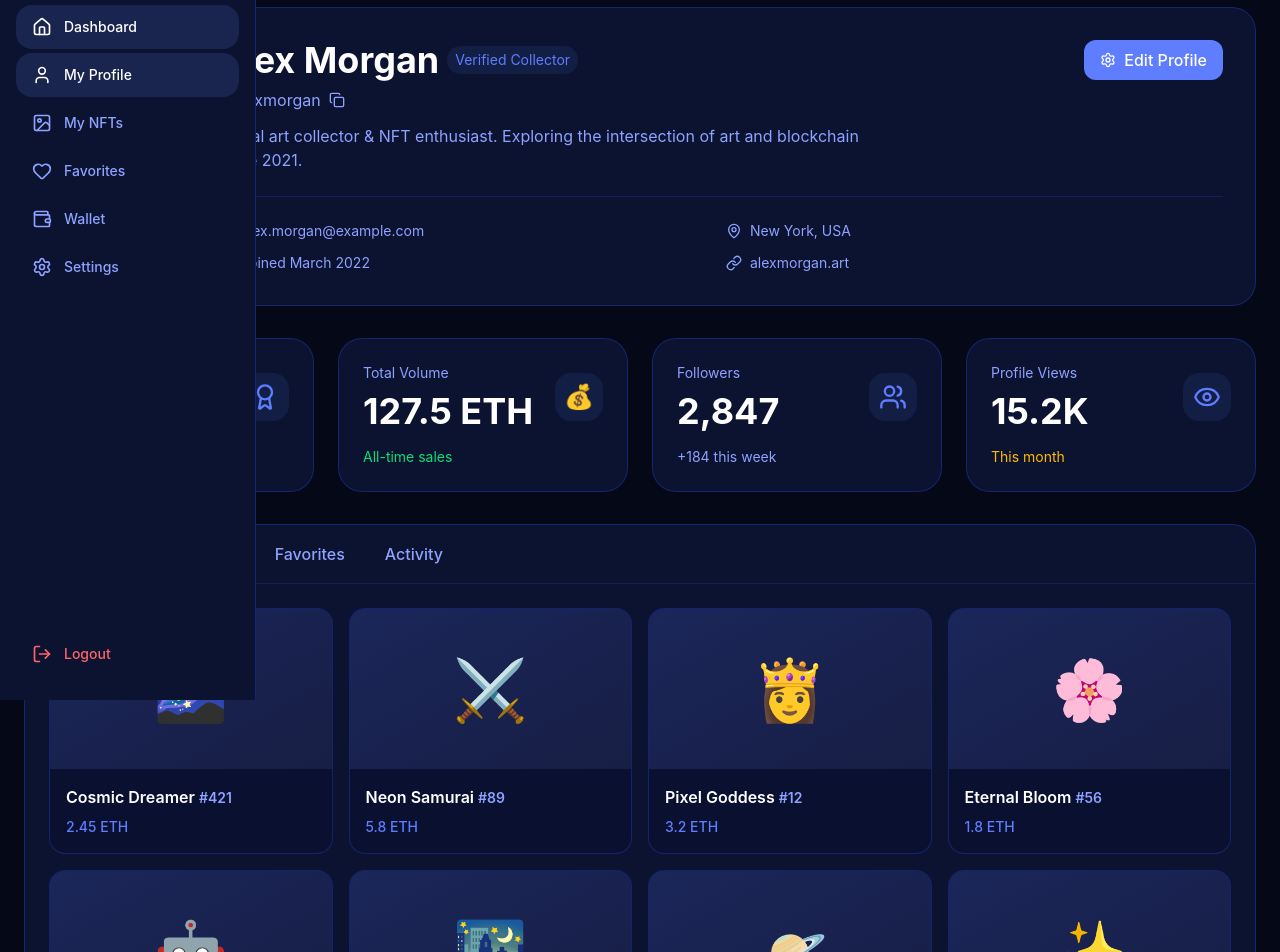
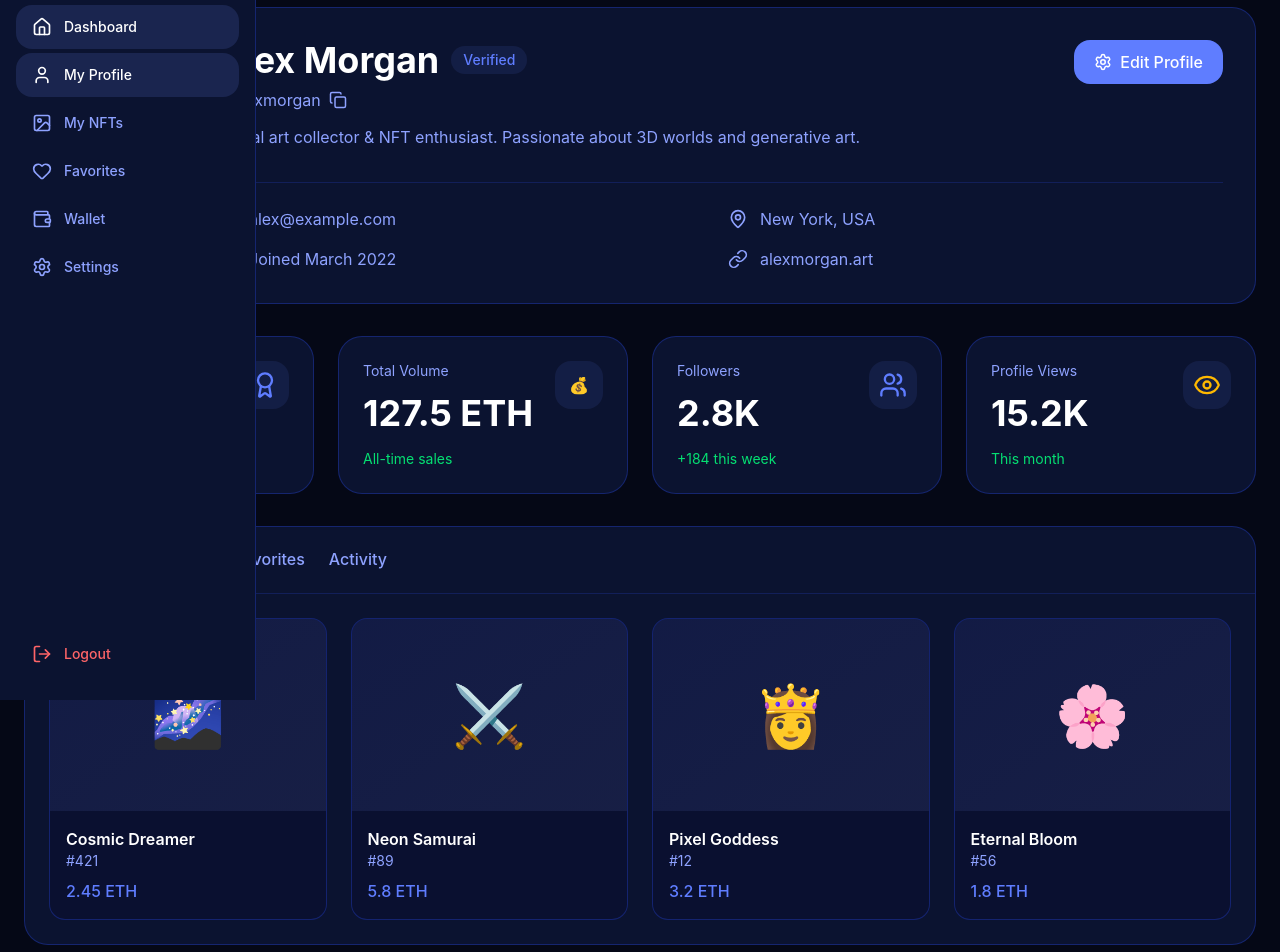
Before and after one commit to Goodness-MArcel/play, a React app in the folder frontend/: page /dashboard/profile in a window 1280 px wide. Shown: the part 100-1052 px from the top of the page. Built offline with nearby package versions, Linux system fonts and the light colour scheme; the HTML template or start-up script is replaced by a standard one.

Commit message:
updated profile page

```diff
--- a/frontend/user/Profile.jsx
+++ b/frontend/user/Profile.jsx
@@ -3,59 +3,67 @@ import { Settings, Copy, Mail, MapPin, Calendar, Link as LinkIcon, Users, Award,
 
 function MyProfile() {
   return (
-    <div className="space-y-6 sm:space-y-8 overflow-hidden">
+    <div className="max-w-7xl mx-auto space-y-6 md:space-y-8">
       {/* Profile Header */}
-      <div className="bg-[#0b1330] border border-[#2d4fff]/30 rounded-2xl sm:rounded-3xl p-6 sm:p-8">
+      <div className="bg-[#0b1330] border border-[#2d4fff]/30 rounded-3xl overflow-hidden">
+        <div className="p-6 md:p-8">
           <div className="flex flex-col md:flex-row gap-6 md:gap-8">
-          {/* Avatar Section */}
-          <div className="flex flex-col items-center md:items-start">
+            {/* Avatar */}
+            <div className="flex flex-col items-center md:items-start flex-shrink-0">
               <div className="relative">
-              <div className="w-24 h-24 sm:w-32 sm:h-32 bg-gradient-to-br from-[#5f7dff] to-[#8ea2ff] rounded-3xl flex items-center justify-center text-4xl sm:text-5xl">
+                <div className="w-28 h-28 md:w-32 md:h-32 bg-gradient-to-br from-[#5f7dff] to-[#8ea2ff] rounded-3xl flex items-center justify-center text-5xl shadow-xl">
                   👨‍🎨
                 </div>
-              <button className="absolute bottom-0 right-0 bg-[#5f7dff] p-1.5 sm:p-2 rounded-xl hover:bg-[#4a68e0] transition-colors">
-                <Edit2 size={14} className="sm:w-4 sm:h-4 text-white" />
+                <button className="absolute -bottom-1 -right-1 bg-[#5f7dff] p-2 rounded-xl hover:bg-[#4a68e0] transition-all">
+                  <Edit2 size={18} className="text-white" />
                 </button>
               </div>
-            <button className="mt-4 text-[#5f7dff] text-xs sm:text-sm hover:underline">Change Avatar</button>
+              <button className="mt-4 text-[#5f7dff] text-sm hover:underline">Change Avatar</button>
             </div>
 
             {/* Profile Info */}
             <div className="flex-1">
-            <div className="flex flex-wrap items-start justify-between gap-4">
+              <div className="flex flex-col sm:flex-row sm:items-start justify-between gap-4">
                 <div>
-                <div className="flex items-center gap-2 flex-wrap">
-                  <h1 className="text-2xl sm:text-3xl md:text-4xl font-bold">Alex Morgan</h1>
-                  <span className="px-2 py-1 bg-[#5f7dff]/10 text-[#5f7dff] text-xs sm:text-sm rounded-full">Verified Collector</span>
+                  <div className="flex items-center gap-3">
+                    <h1 className="text-3xl md:text-4xl font-bold">Alex Morgan</h1>
+                    <span className="px-3 py-1 bg-[#5f7dff]/10 text-[#5f7dff] text-sm rounded-full font-medium">Verified</span>
                   </div>
                   <div className="flex items-center gap-2 mt-2">
-                  <span className="text-[#8ea2ff] text-sm sm:text-base">@alexmorgan</span>
-                  <button className="text-[#8ea2ff] hover:text-[#5f7dff] transition">
-                    <Copy size={14} className="sm:w-4 sm:h-4" />
+                    <span className="text-[#8ea2ff]">@alexmorgan</span>
+                    <button className="text-[#8ea2ff] hover:text-white transition">
+                      <Copy size={18} />
                     </button>
                   </div>
-                <p className="text-[#8ea2ff] text-sm sm:text-base mt-3 max-w-2xl">
-                  Digital art collector & NFT enthusiast. Exploring the intersection of art and blockchain since 2021.
+                  <p className="text-[#8ea2ff] mt-3 leading-relaxed">
+                    Digital art collector & NFT enthusiast. Passionate about 3D worlds and generative art.
                   </p>
                 </div>
-              <button className="px-4 py-2 bg-[#5f7dff] hover:bg-[#4a68e0] rounded-xl text-white text-sm sm:text-base font-medium transition-colors flex items-center gap-2">
-                <Settings size={16} className="sm:w-4 sm:h-4" /> Edit Profile
+
+                <button className="px-5 py-2.5 bg-[#5f7dff] hover:bg-[#4a68e0] rounded-2xl text-white font-medium flex items-center gap-2 transition self-start">
+                  <Settings size={18} />
+                  Edit Profile
                 </button>
               </div>
 
-            {/* Contact Info Grid */}
-            <div className="grid grid-cols-1 sm:grid-cols-2 gap-3 mt-6 pt-6 border-t border-[#2d4fff]/20">
-              <div className="flex items-center gap-2 text-[#8ea2ff] text-xs sm:text-sm">
-                <Mail size={14} className="sm:w-4 sm:h-4" /> alex.morgan@example.com
+              {/* Contact Info */}
+              <div className="grid grid-cols-1 sm:grid-cols-2 gap-4 mt-8 pt-6 border-t border-[#2d4fff]/20">
+                <div className="flex items-center gap-3 text-[#8ea2ff]">
+                  <Mail size={20} />
+                  <span>alex@example.com</span>
                 </div>
-              <div className="flex items-center gap-2 text-[#8ea2ff] text-xs sm:text-sm">
-                <MapPin size={14} className="sm:w-4 sm:h-4" /> New York, USA
+                <div className="flex items-center gap-3 text-[#8ea2ff]">
+                  <MapPin size={20} />
+                  <span>New York, USA</span>
                 </div>
-              <div className="flex items-center gap-2 text-[#8ea2ff] text-xs sm:text-sm">
-                <Calendar size={14} className="sm:w-4 sm:h-4" /> Joined March 2022
+                <div className="flex items-center gap-3 text-[#8ea2ff]">
+                  <Calendar size={20} />
+                  <span>Joined March 2022</span>
                 </div>
-              <div className="flex items-center gap-2 text-[#8ea2ff] text-xs sm:text-sm">
-                <LinkIcon size={14} className="sm:w-4 sm:h-4" /> alexmorgan.art
+                <div className="flex items-center gap-3 text-[#8ea2ff]">
+                  <LinkIcon size={20} />
+                  <span>alexmorgan.art</span>
+                </div>
               </div>
             </div>
           </div>
@@ -63,73 +71,39 @@ function MyProfile() {
       </div>
 
       {/* Stats Cards */}
-      <div className="grid grid-cols-1 sm:grid-cols-2 lg:grid-cols-4 gap-4 sm:gap-6">
-        <div className="bg-[#0b1330] border border-[#2d4fff]/30 rounded-2xl sm:rounded-3xl p-4 sm:p-6">
-          <div className="flex items-center justify-between">
+      <div className="grid grid-cols-2 md:grid-cols-4 gap-4 md:gap-6">
+        {[
+          { label: "Total NFTs", value: "248", change: "+12 this month", icon: <Award size={28} />, color: "text-[#5f7dff]" },
+          { label: "Total Volume", value: "127.5 ETH", change: "All-time sales", icon: "💰" },
+          { label: "Followers", value: "2.8K", change: "+184 this week", icon: <Users size={28} />, color: "text-[#5f7dff]" },
+          { label: "Profile Views", value: "15.2K", change: "This month", icon: <Eye size={28} />, color: "text-amber-400" },
+        ].map((stat, i) => (
+          <div key={i} className="bg-[#0b1330] border border-[#2d4fff]/30 rounded-3xl p-6">
+            <div className="flex justify-between items-start">
               <div>
-              <p className="text-[#8ea2ff] text-xs sm:text-sm">Total NFTs</p>
-              <p className="text-2xl sm:text-3xl md:text-4xl font-bold mt-1 sm:mt-2">248</p>
+                <p className="text-[#8ea2ff] text-sm">{stat.label}</p>
+                <p className="text-4xl font-bold mt-3">{stat.value}</p>
               </div>
-            <div className="w-10 h-10 sm:w-12 sm:h-12 bg-[#5f7dff]/10 rounded-xl sm:rounded-2xl flex items-center justify-center">
-              <Award size={24} className="sm:w-7 sm:h-7 text-[#5f7dff]" />
+              <div className={`w-12 h-12 bg-[#5f7dff]/10 rounded-2xl flex items-center justify-center ${stat.color || ''}`}>
+                {stat.icon}
               </div>
             </div>
-          <p className="text-green-400 text-xs sm:text-sm mt-3 sm:mt-4 flex items-center gap-1">
-            <TrendingUp size={14} className="sm:w-4 sm:h-4" /> +12 this month
-          </p>
+            <p className="text-green-400 text-sm mt-4">{stat.change}</p>
+          </div>
+        ))}
       </div>
 
-        <div className="bg-[#0b1330] border border-[#2d4fff]/30 rounded-2xl sm:rounded-3xl p-4 sm:p-6">
-          <div className="flex items-center justify-between">
-            <div>
-              <p className="text-[#8ea2ff] text-xs sm:text-sm">Total Volume</p>
-              <p className="text-2xl sm:text-3xl md:text-4xl font-bold mt-1 sm:mt-2">127.5 ETH</p>
-            </div>
-            <div className="w-10 h-10 sm:w-12 sm:h-12 bg-[#5f7dff]/10 rounded-xl sm:rounded-2xl flex items-center justify-center text-xl sm:text-2xl">
-              💰
-            </div>
-          </div>
-          <p className="text-green-400 text-xs sm:text-sm mt-3 sm:mt-4">All-time sales</p>
-        </div>
-
-        <div className="bg-[#0b1330] border border-[#2d4fff]/30 rounded-2xl sm:rounded-3xl p-4 sm:p-6">
-          <div className="flex items-center justify-between">
-            <div>
-              <p className="text-[#8ea2ff] text-xs sm:text-sm">Followers</p>
-              <p className="text-2xl sm:text-3xl md:text-4xl font-bold mt-1 sm:mt-2">2,847</p>
-            </div>
-            <div className="w-10 h-10 sm:w-12 sm:h-12 bg-[#5f7dff]/10 rounded-xl sm:rounded-2xl flex items-center justify-center">
-              <Users size={24} className="sm:w-7 sm:h-7 text-[#5f7dff]" />
-            </div>
-          </div>
-          <p className="text-[#8ea2ff] text-xs sm:text-sm mt-3 sm:mt-4">+184 this week</p>
-        </div>
-
-        <div className="bg-[#0b1330] border border-[#2d4fff]/30 rounded-2xl sm:rounded-3xl p-4 sm:p-6">
-          <div className="flex items-center justify-between">
-            <div>
-              <p className="text-[#8ea2ff] text-xs sm:text-sm">Profile Views</p>
-              <p className="text-2xl sm:text-3xl md:text-4xl font-bold mt-1 sm:mt-2">15.2K</p>
-            </div>
-            <div className="w-10 h-10 sm:w-12 sm:h-12 bg-[#5f7dff]/10 rounded-xl sm:rounded-2xl flex items-center justify-center">
-              <Eye size={24} className="sm:w-7 sm:h-7 text-[#5f7dff]" />
-            </div>
-          </div>
-          <p className="text-amber-400 text-xs sm:text-sm mt-3 sm:mt-4">This month</p>
-        </div>
-      </div>
-
-      {/* Tabs Section */}
-      <div className="bg-[#0b1330] border border-[#2d4fff]/30 rounded-2xl sm:rounded-3xl overflow-hidden">
-        <div className="border-b border-[#2d4fff]/20 px-4 sm:px-6">
-          <div className="flex gap-4 sm:gap-6 overflow-x-auto">
+      {/* Tabs & Collection */}
+      <div className="bg-[#0b1330] border border-[#2d4fff]/30 rounded-3xl overflow-hidden">
+        <div className="border-b border-[#2d4fff]/20 px-6">
+          <div className="flex gap-6 overflow-x-auto">
             {["Collection", "Created", "Favorites", "Activity"].map((tab, i) => (
               <button
                 key={i}
-                className={`px-2 py-3 sm:py-4 text-sm sm:text-base font-medium transition-colors whitespace-nowrap ${
+                className={`py-5 font-medium whitespace-nowrap border-b-2 transition-all ${
                   i === 0
-                    ? "text-[#5f7dff] border-b-2 border-[#5f7dff]"
-                    : "text-[#8ea2ff] hover:text-white"
+                    ? "text-white border-[#5f7dff]"
+                    : "text-[#8ea2ff] border-transparent hover:text-white"
                 }`}
               >
                 {tab}
@@ -138,62 +112,27 @@ function MyProfile() {
           </div>
         </div>
 
-        {/* NFT Grid - Collection Tab */}
-        <div className="p-4 sm:p-6">
-          <div className="grid grid-cols-2 sm:grid-cols-3 lg:grid-cols-4 gap-3 sm:gap-4">
+        {/* NFT Grid */}
+        <div className="p-6">
+          <div className="grid grid-cols-2 md:grid-cols-3 lg:grid-cols-4 gap-4 md:gap-6">
             {[
-              { name: "Cosmic Dreamer", id: "#421", price: "2.45 ETH", image: "🌌" },
-              { name: "Neon Samurai", id: "#89", price: "5.8 ETH", image: "⚔️" },
-              { name: "Pixel Goddess", id: "#12", price: "3.2 ETH", image: "👸" },
-              { name: "Eternal Bloom", id: "#56", price: "1.8 ETH", image: "🌸" },
-              { name: "Cyber Legends", id: "#234", price: "4.2 ETH", image: "🤖" },
-              { name: "Neon Abyss", id: "#77", price: "2.9 ETH", image: "🌃" },
-              { name: "Astral Voyagers", id: "#101", price: "6.1 ETH", image: "🪐" },
-              { name: "Digital Dreams", id: "#88", price: "1.5 ETH", image: "✨" },
+              { name: "Cosmic Dreamer", id: "#421", price: "2.45 ETH", emoji: "🌌" },
+              { name: "Neon Samurai", id: "#89", price: "5.8 ETH", emoji: "⚔️" },
+              { name: "Pixel Goddess", id: "#12", price: "3.2 ETH", emoji: "👸" },
+              { name: "Eternal Bloom", id: "#56", price: "1.8 ETH", emoji: "🌸" },
             ].map((nft, i) => (
-              <div
-                key={i}
-                className="bg-[#0a1030] border border-[#2d4fff]/30 rounded-xl sm:rounded-2xl overflow-hidden hover:border-[#5f7dff] transition-all cursor-pointer group"
-              >
-                <div className="h-32 sm:h-40 bg-gradient-to-br from-[#5f7dff]/20 to-[#8ea2ff]/10 flex items-center justify-center text-5xl sm:text-6xl">
-                  {nft.image}
+              <div key={i} className="bg-[#0a1030] border border-[#2d4fff]/30 rounded-2xl overflow-hidden hover:border-[#5f7dff] transition group cursor-pointer">
+                <div className="h-48 flex items-center justify-center text-6xl bg-gradient-to-br from-[#5f7dff]/10 to-[#8ea2ff]/10">
+                  {nft.emoji}
                 </div>
-                <div className="p-3 sm:p-4">
-                  <p className="text-sm sm:text-base font-semibold group-hover:text-[#5f7dff] transition">
-                    {nft.name} <span className="text-[#8ea2ff] text-xs sm:text-sm">{nft.id}</span>
-                  </p>
-                  <p className="text-xs sm:text-sm text-[#5f7dff] mt-2 font-medium">{nft.price}</p>
+                <div className="p-4">
+                  <p className="font-semibold group-hover:text-[#5f7dff] transition">{nft.name}</p>
+                  <p className="text-[#8ea2ff] text-sm">{nft.id}</p>
+                  <p className="text-[#5f7dff] font-medium mt-2">{nft.price}</p>
                 </div>
               </div>
             ))}
           </div>
-
-          {/* View More Button */}
-          <div className="text-center mt-6 sm:mt-8">
-            <button className="px-6 py-2 sm:px-8 sm:py-3 border border-[#2d4fff]/50 hover:border-[#5f7dff] rounded-xl text-[#8ea2ff] hover:text-white text-sm sm:text-base transition-colors">
-              View All Collection →
-            </button>
-          </div>
-        </div>
-      </div>
-
-      {/* Recent Achievements */}
-      <div className="bg-[#0b1330] border border-[#2d4fff]/30 rounded-2xl sm:rounded-3xl p-4 sm:p-6">
-        <h3 className="text-lg sm:text-xl font-semibold mb-4 sm:mb-6">Recent Achievements 🏆</h3>
-        <div className="grid grid-cols-1 sm:grid-cols-2 lg:grid-cols-3 gap-3 sm:gap-4">
-          {[
-            { title: "Early Adopter", desc: "Joined in 2022", icon: "🚀" },
-            { title: "Collection Master", desc: "Own 200+ NFTs", icon: "👑" },
-            { title: "Top Collector", desc: "Top 5% collectors", icon: "💎" },
-          ].map((achievement, i) => (
-            <div key={i} className="flex items-center gap-3 p-3 sm:p-4 bg-[#0a1030] rounded-xl sm:rounded-2xl border border-[#2d4fff]/20">
-              <div className="text-3xl sm:text-4xl">{achievement.icon}</div>
-              <div>
-                <p className="text-sm sm:text-base font-semibold">{achievement.title}</p>
-                <p className="text-[10px] sm:text-xs text-[#8ea2ff]">{achievement.desc}</p>
-              </div>
-            </div>
-          ))}
         </div>
       </div>
     </div>
```
Lines whose indentation alone changed are shown as unchanged.
